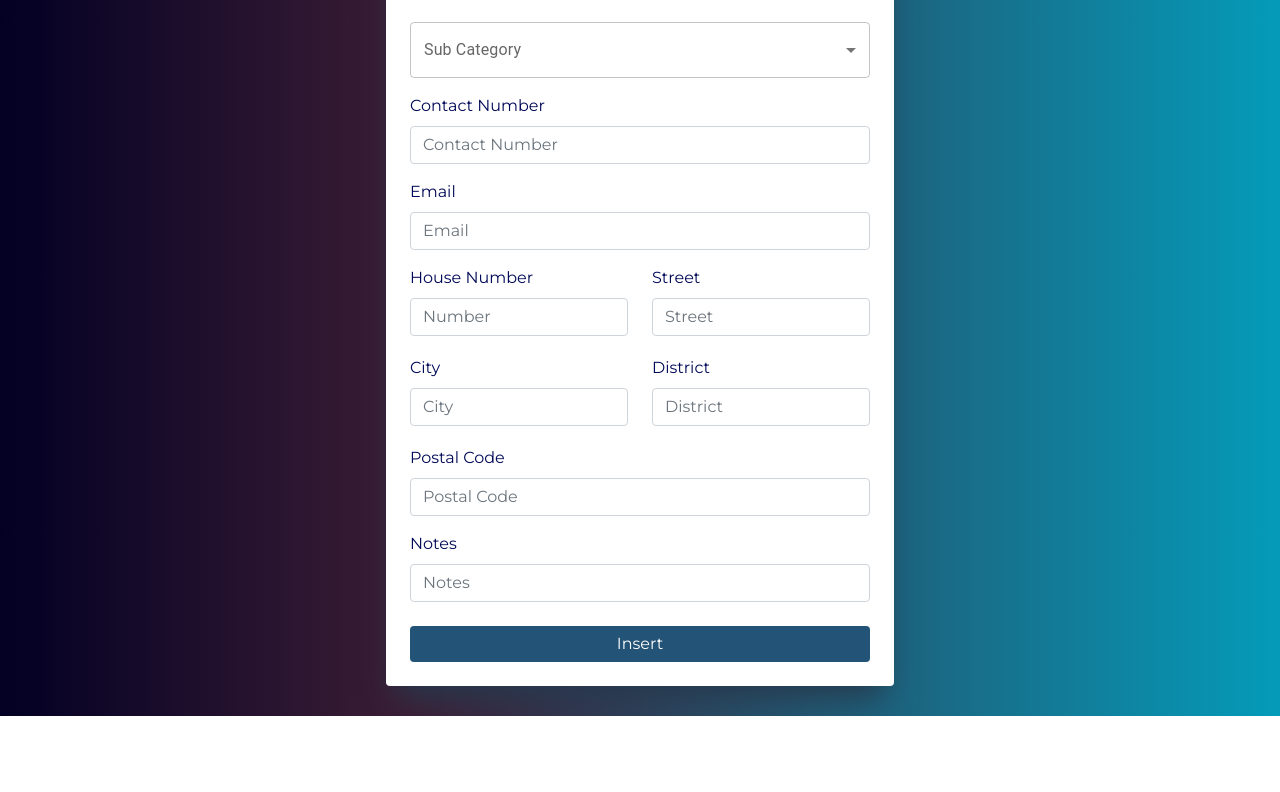
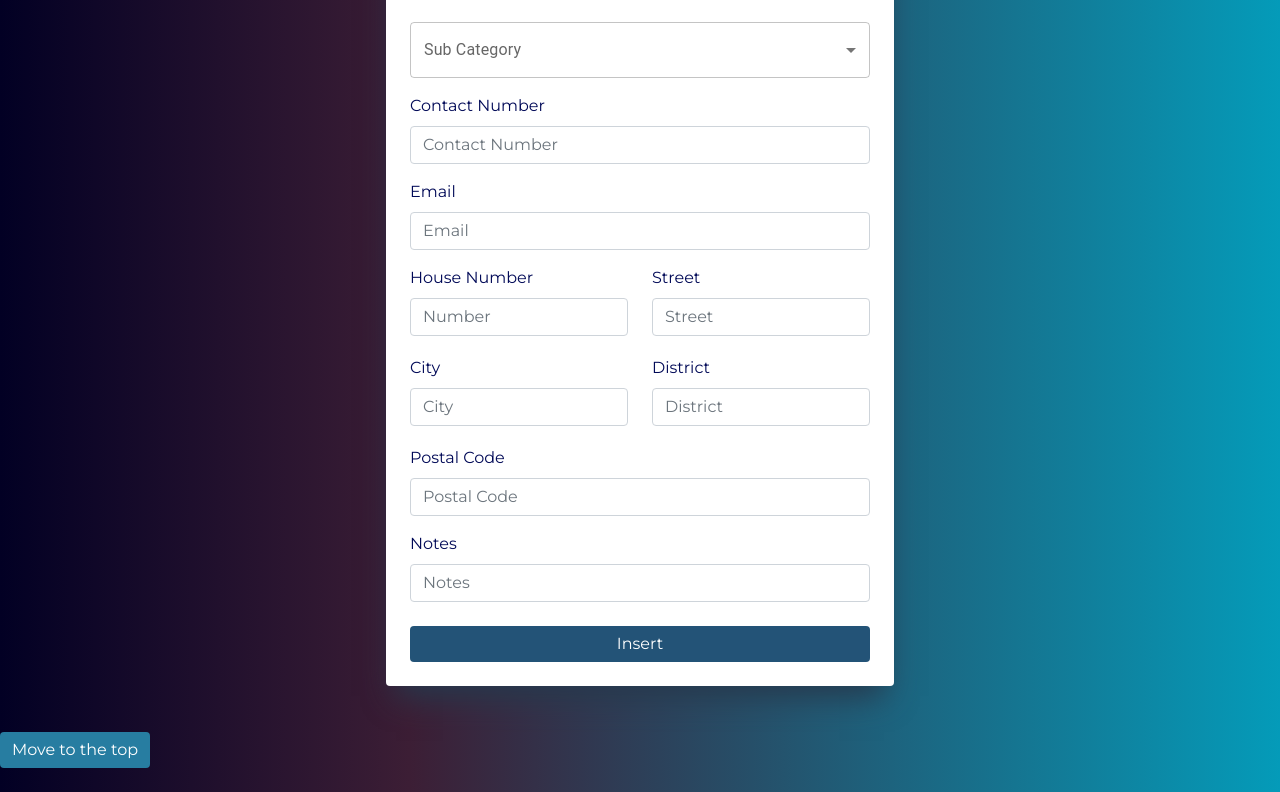
Before and after one commit to Pinto-PINTO/Client-Jason-Proj, a React (Create React App) app: page /form in a window 1280 px wide. Shown: the part 486-1278 px from the top of the page. Before the commit the page ends 1202 px from the top, so only its background shows below. Built offline with nearby package versions, Linux system fonts and the light colour scheme; no server answers; sample sign-in values are in the browser's storage.

Commit message:
Initialized scroll to top

```diff
--- a/src/App.js
+++ b/src/App.js
@@ -9,13 +9,14 @@ import 'bootstrap/dist/css/bootstrap.min.css';
 import TableTag from './Components/TableTag';
 import FormTag from './Components/FormTag';
 
+import ScrollToTop from "./Components/ScrollToTop"
+
 
 
 function App() {
   return (
 
     <Router>
-
       <UserAuthContextProvider>
         <Routes>
 
@@ -24,15 +25,12 @@ function App() {
           <Route path='/form' element={<ProtectedRoute><FormTag /></ProtectedRoute>} />
           {/* <Route path='*' element={<TableTag />} /> */}
 
-
         </Routes>
 
       </UserAuthContextProvider>
 
+      <ScrollToTop />
 
-      <div className="App">
-
-      </div>
     </Router>
 
   );
--- /dev/null
+++ b/src/Components/ScrollToTop.js
@@ -0,0 +1,45 @@
+import { useEffect, useState } from 'react';
+// import { BiArrowFromBottom } from 'react-icons/bi';
+import { Button } from "react-bootstrap";
+
+const ScrollToTop = () => {
+    const [isVisible, setIsVisible] = useState(false);
+
+    const toggleVisibility = () => {
+        if (window.pageYOffset > 300) {
+            setIsVisible(true);
+        } else {
+            setIsVisible(false);
+        }
+    };
+
+    const scrollToTop = () => {
+        window.scrollTo({
+            top: 0,
+            behavior: 'smooth',
+        });
+    };
+
+    useEffect(() => {
+        window.addEventListener('scroll', toggleVisibility);
+
+        return () => {
+            window.removeEventListener('scroll', toggleVisibility);
+        };
+    }, []);
+
+    return (
+        <div className='fixed'>
+            <Button
+                type='button'
+                variant="secondary"
+                onClick={scrollToTop}
+                className="table-load-btn mt-3 mb-4 fixed"
+            >
+                Move to the top
+            </Button>
+        </div>
+    );
+};
+
+export default ScrollToTop;
```
